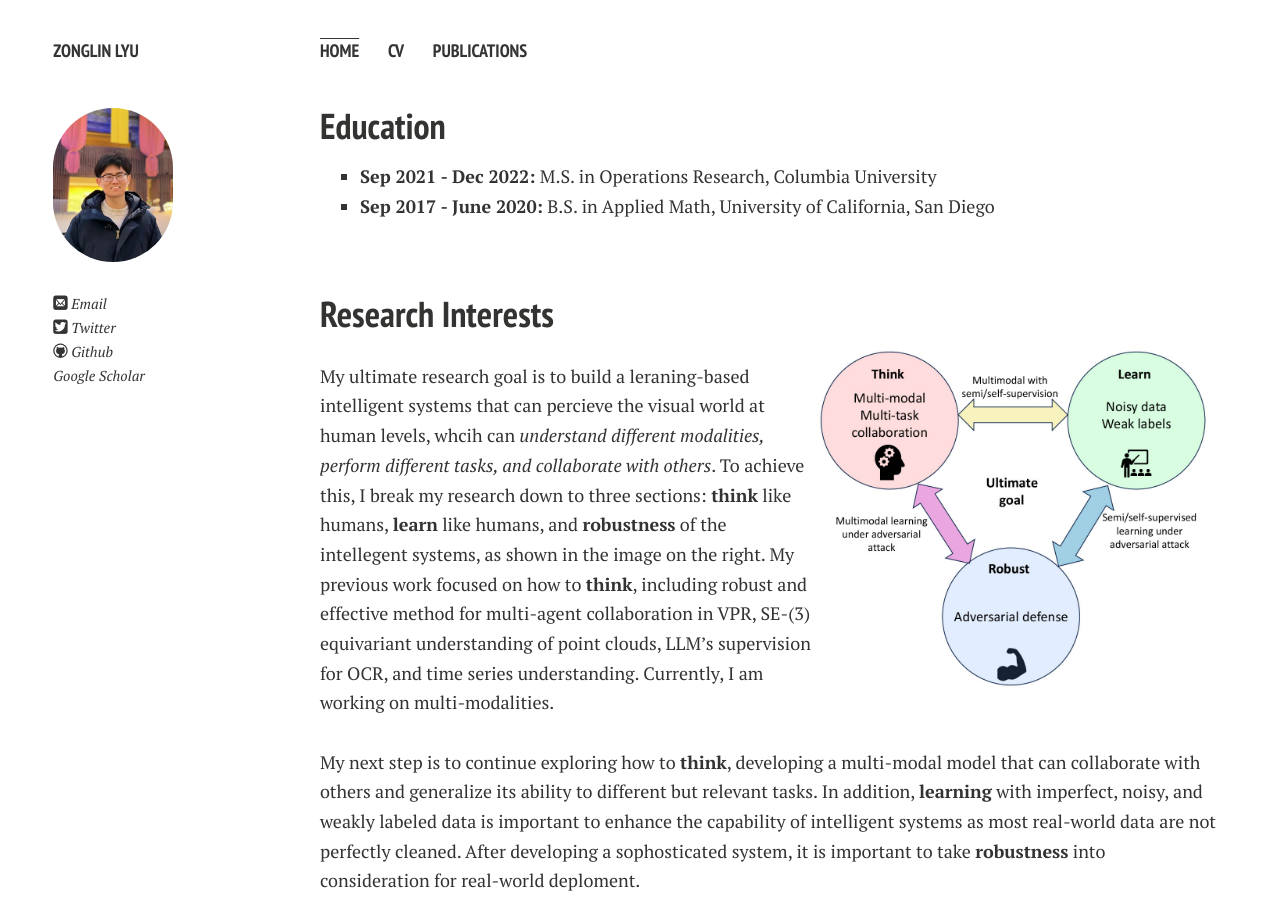
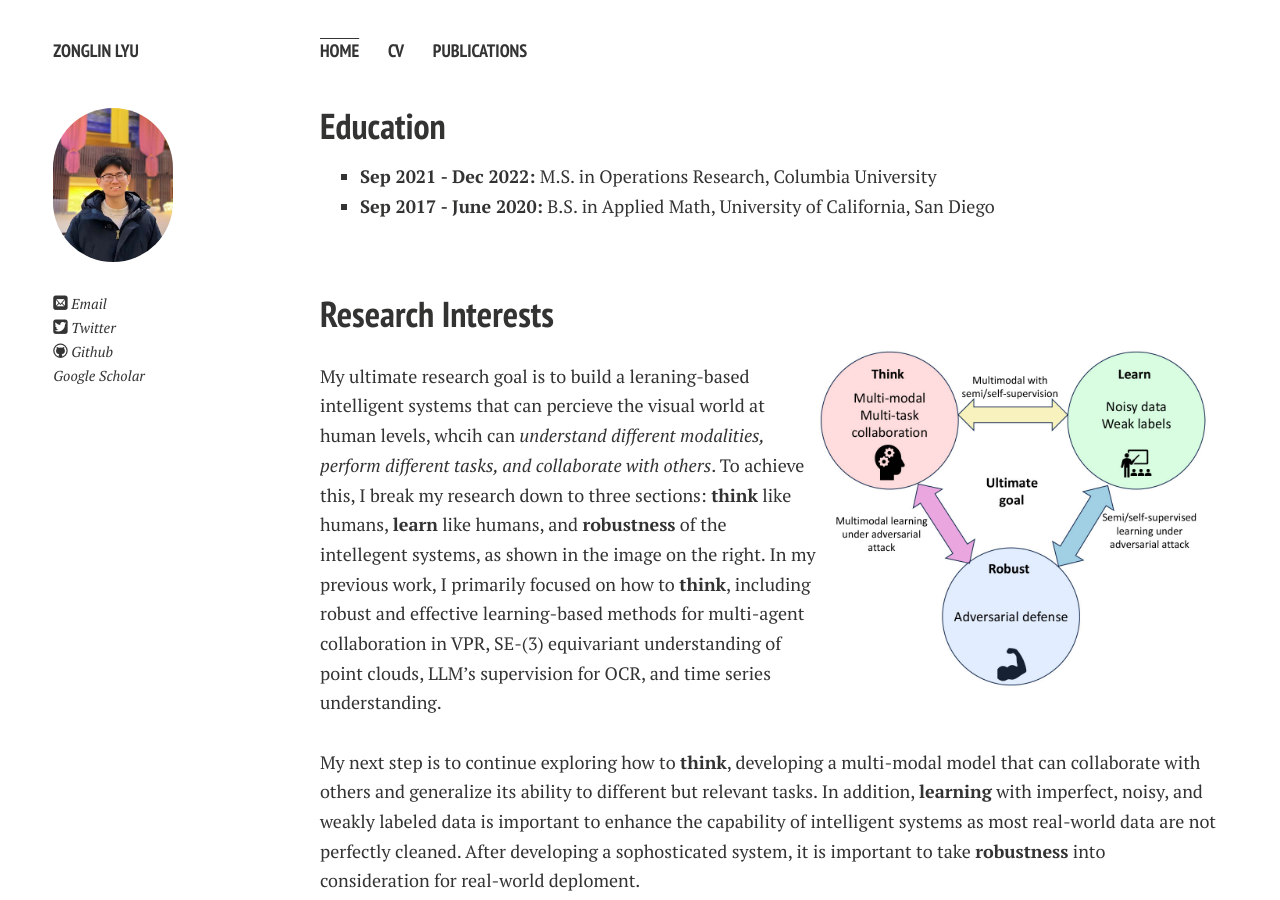
Before and after one commit to ZonglinL/ZonglinL.github.io, a Jekyll site: the page built from index.md, in a window 1280 px wide and 900 px high. Built offline with Jekyll 4.4.1, drawn with Linux system fonts in a browser that asks for light colours; nearby versions of some CDN libraries; comment, search, counter and statistics services are not loaded; a style sheet for code colours, icons or effects is not loaded; our own code applies the rules of GitHub Pages for plain Markdown files.

Commit message:
Update index.md

```diff
--- a/index.md
+++ b/index.md
@@ -14,7 +14,7 @@ layout: page
 <img src="./images/Web.jpg" alt="research" width="400" align="right" />
 
 <br>
-My ultimate research goal is to build a leraning-based intelligent systems that can percieve the visual world at human levels, whcih can *understand different modalities, perform different tasks, and collaborate with others*. To achieve this, I break my research down to three sections: **think** like humans, **learn** like humans, and **robustness** of the intellegent systems, as shown in the image on the right. My previous work focused on how to **think**, including robust and effective method for multi-agent collaboration in VPR, SE-(3) equivariant understanding of point clouds, LLM's supervision for OCR, and time series understanding. Currently, I am working on multi-modalities.
+My ultimate research goal is to build a leraning-based intelligent systems that can percieve the visual world at human levels, whcih can *understand different modalities, perform different tasks, and collaborate with others*. To achieve this, I break my research down to three sections: **think** like humans, **learn** like humans, and **robustness** of the intellegent systems, as shown in the image on the right. In my previous work, I primarily focused on how to **think**, including robust and effective learning-based methods for multi-agent collaboration in VPR, SE-(3) equivariant understanding of point clouds, LLM's supervision for OCR, and time series understanding.
 
 <br>
 My next step is to continue exploring how to **think**, developing a multi-modal model that can collaborate with others and generalize its ability to different but relevant tasks. In addition, **learning** with imperfect, noisy, and weakly labeled data is important to enhance the capability of intelligent systems as most real-world data are not perfectly cleaned. After developing a sophosticated system, it is important to take **robustness** into consideration for real-world deploment.
```
